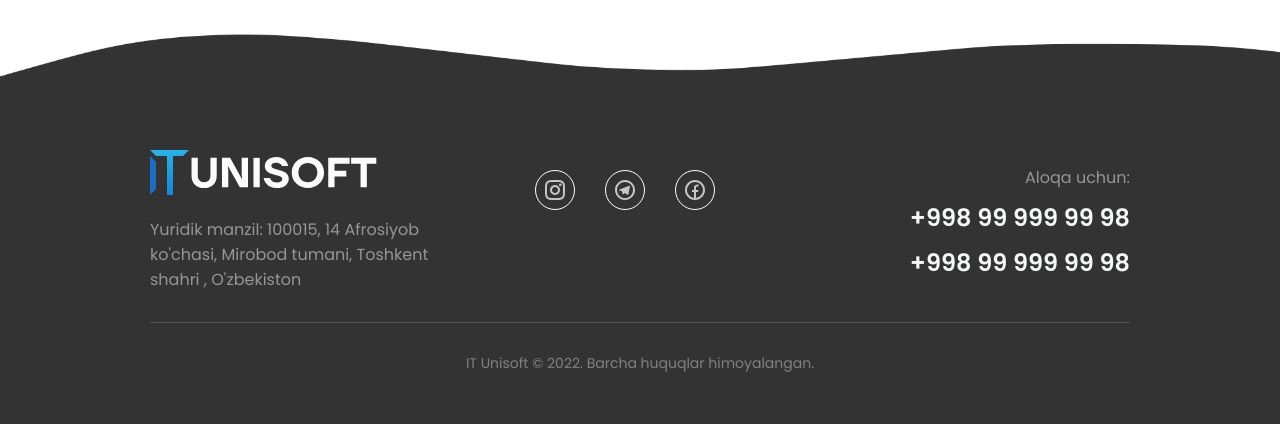
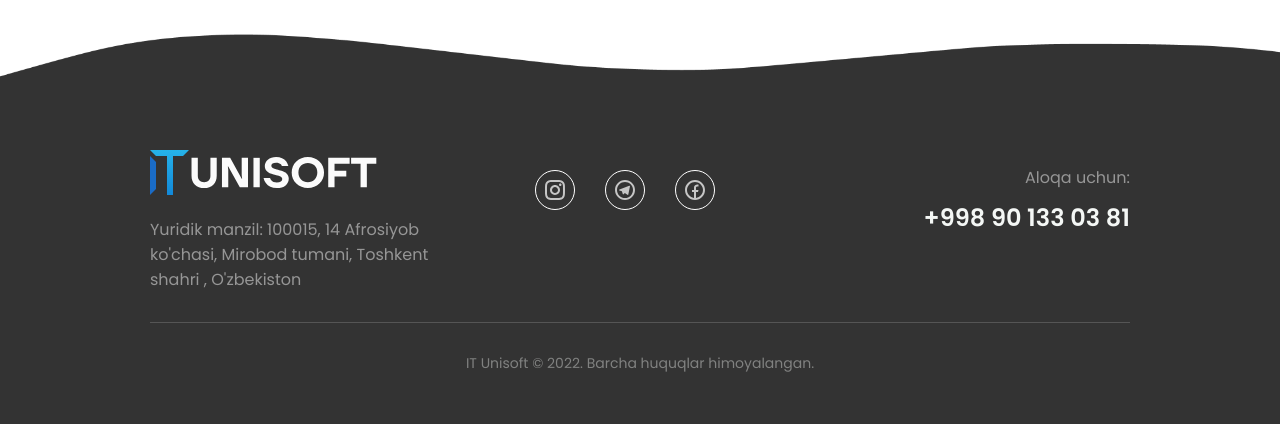
Before and after one commit to mu7affarmirzo/itunisoft_hybrid, a Django app: template core/templates/core_pages/home.html in a window 1280 px wide. Shown: the part 4084-4508 px from the top of the page. Run offline with Django 4.2, Linux system fonts and the light colour scheme; the template is opened without the code that fills it, so the values that code supplies are empty; some libraries are stand-ins or nearby versions.

Commit message:
update contact

```diff
--- a/core/templates/core_pages/home.html
+++ b/core/templates/core_pages/home.html
@@ -58,7 +58,7 @@
                     </form>
 
                 </li>
-                <li class="nav-tel-number"><a href="tel:+998999999999">(99) 999-99-99</a></li>
+                <li class="nav-tel-number"><a href="tel:+998901330381">(90) 133 03 81</a></li>
             </ul>
         </div>
         <button class="open_menu">
@@ -441,8 +441,7 @@
                     <p>
                         {% trans "Aloqa uchun:" %}
                     </p>
-                    <a href="" class="footer-contact">+998 99 999 99 98</a>
-                    <a href="" class="footer-contact">+998 99 999 99 98</a>
+                    <a href="" class="footer-contact">+998 90 133 03 81</a>
                 </li>
             </ul>
             <span class="horizontal-line"></span>
--- a/core/templates/core_pages/index.html
+++ b/core/templates/core_pages/index.html
@@ -36,7 +36,7 @@
                         <option value=""> EN</option>
                     </select>
                 </li>
-                <li class="nav-tel-number"><a href="tel:+998999999999">(99) 999-99-99</a></li>
+                <li class="nav-tel-number"><a href="tel:+998901330381">(90) 133-03-81</a></li>
             </ul>
         </div>
         <button class="open_menu">
@@ -429,8 +429,7 @@
                     <p>
                         Aloqa uchun:
                     </p>
-                    <a href="" class="footer-contact">+998 99 999 99 98</a>
-                    <a href="" class="footer-contact">+998 99 999 99 98</a>
+                    <a href="" class="footer-contact">+998 90 133 03 81</a>
                 </li>
             </ul>
             <span class="horizontal-line"></span>
```
